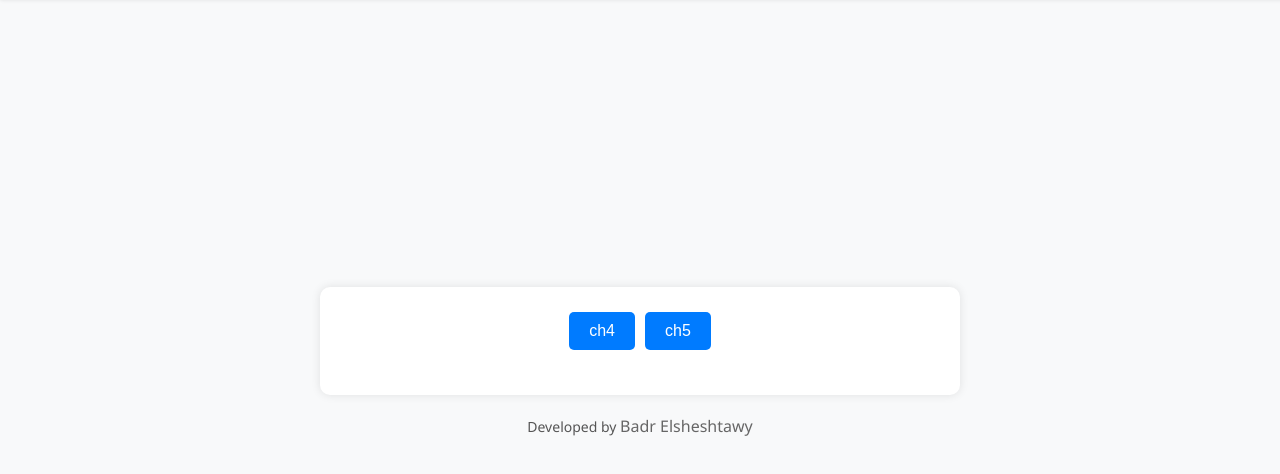
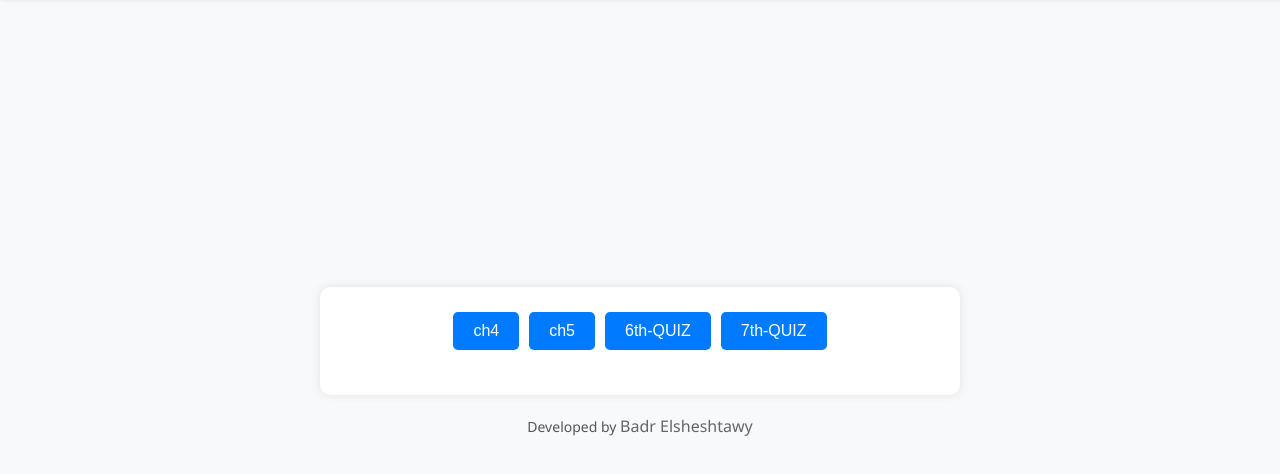
Before and after one commit to Elsheshtawwy/OS, a plain HTML site: page index.html in a window 1280 px wide. Shown: the part 78-552 px from the top of the page. Drawn offline with Linux system fonts and the light colour scheme.

Commit message:
Add files via upload

```diff
--- a/index.html
+++ b/index.html
@@ -92,6 +92,8 @@
         <div id="chaptersContainer" class="chapters">
             <a href="./ch1-1.html"><button class="chapter-btn" data-chapter="ch1">ch4</button></a>
             <a href="./ch1-2.html"><button class="chapter-btn" data-chapter="ch1">ch5</button></a>
+            <a href="./ch1-3.html"><button class="chapter-btn" data-chapter="ch1">6th-QUIZ</button></a>
+            <a href="./ch1-4.html"><button class="chapter-btn" data-chapter="ch1">7th-QUIZ</button></a>
             <!-- <button class="chapter-btn" data-chapter="ch2">ch2</button>
             <button class="chapter-btn" data-chapter="ch3">ch3</button>
             <button class="chapter-btn" data-chapter="ch4">ch4</button>
```
